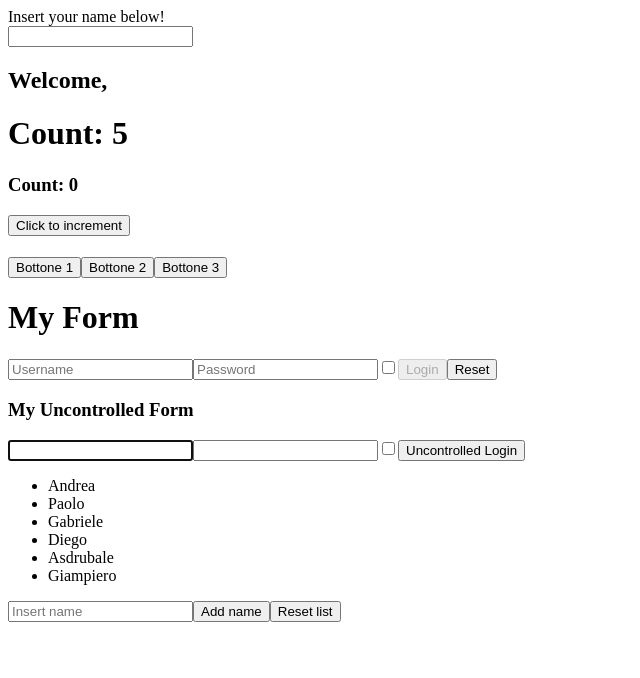
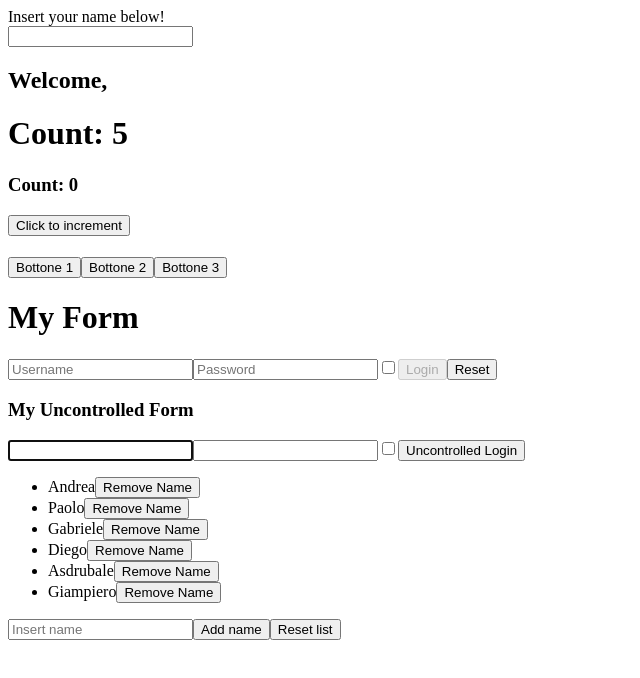
Before and after one commit to mFerlito/react-exercises, a React (Create React App) app: page / in a window 1280 px wide. Shown: the top 678 px of the page, without its empty margins (0-640 px from the left). Built offline with nearby package versions, Linux system fonts and the light colour scheme.

Commit message:
forms-06 done

```diff
--- a/src/components/MyTodoList.jsx
+++ b/src/components/MyTodoList.jsx
@@ -19,7 +19,7 @@
             // alla lista, l'array venga compresso in un li
         })
     }
-     handlerReset = () => {
+    handlerReset = () => {
         this.setState({
             names: []
         })
@@ -29,7 +29,14 @@
         return (
             <div>
                 <ul>
-                    {this.state.names.map((name, index) => <li key={name + index}>{name}</li>)}
+                    {this.state.names.map((name, index) => <li key={name + index}>{name}
+                        <button onClick={() => {
+                            this.state.names.splice(index, 1);
+                            this.setState({
+                                names: this.state.names
+                            })
+                        }}>Remove Name</button></li>)}
+
                 </ul>
 
                 <input type="text"
@@ -41,6 +48,7 @@
 
                 <button onClick={this.handlerAddName}>Add name</button>
                 <button onClick={this.handlerReset}>Reset list</button>
+
             </div>
         )
     }
```
